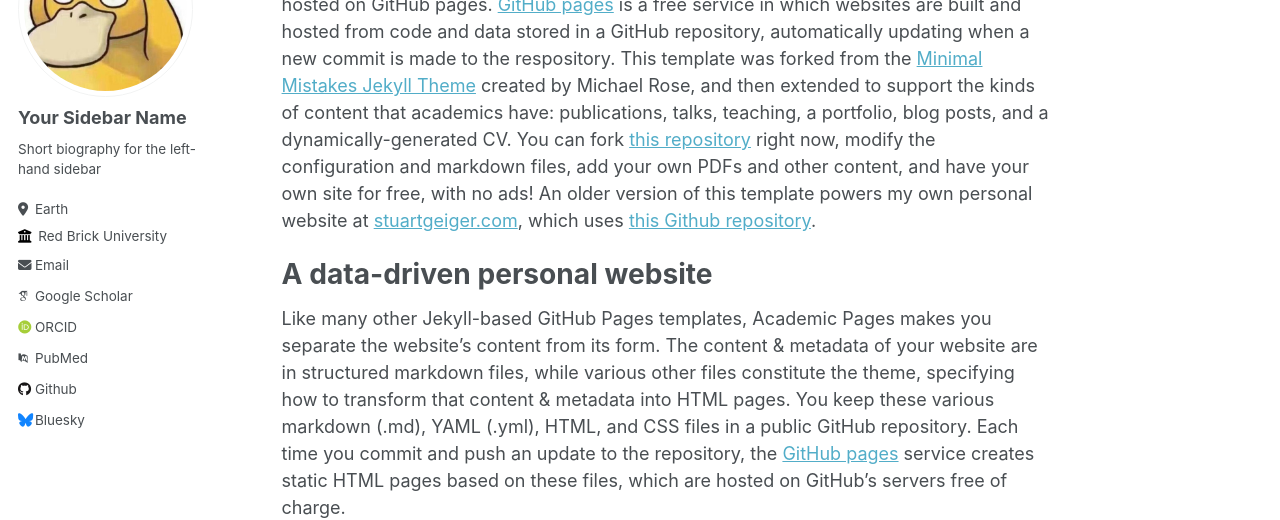
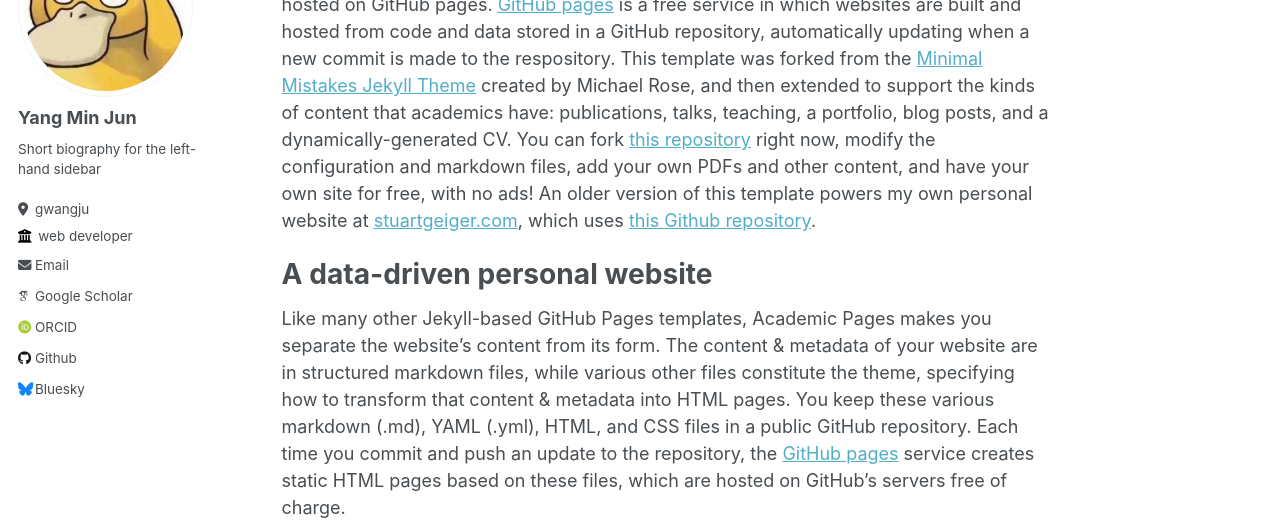
Before and after one commit to gwangminjun/goramin, a Jekyll site: the page built from _pages/about.md, in a window 1280 px wide. Shown: the part 184-704 px from the top of the page. Built offline with Jekyll 4.4.1, drawn with Linux system fonts in a browser that asks for light colours; some web fonts are replaced.

Commit message:
:lipstick: 1. _config.yml : Biographic , github , bluesky 변경

```diff
--- a/_config.yml
+++ b/_config.yml
@@ -22,13 +22,13 @@ repository               : "gwangminjun/goramin"
 author:
   # Biographic information
   avatar           : "profile.png"
-  name             : "Your Sidebar Name"
+  name             : "Yang Min Jun"
   pronouns         : # example: "she/her"
   bio              : "Short biography for the left-hand sidebar"
-  location         : "Earth"
-  employer         : "Red Brick University"
+  location         : "gwangju"
+  employer         : "web developer"
   uri              : # URL
-  email            : "none@example.org"
+  email            : "gnb1215@naver.com"
 
   # Academic websites
   arxiv            : # URL - Update with the correct link to your profile
@@ -36,19 +36,19 @@ author:
   impactstory      : # URL
   orcid            : "http://orcid.org/yourorcidurl"
   semantic         : # URL
-  pubmed           : "https://www.ncbi.nlm.nih.gov/pubmed/?term=john+snow"
+  pubmed           : #
   researchgate     : # URL
 
   # Repositories and software development
   bitbucket        : # Username - Update with your username on the site
   codepen          : # Username
   dribbble         : # Username
-  github           : "https://github.com/gwangminjun/"
+  github           : "gwangminjun"
   kaggle           : # Username
   stackoverflow    : # User number or user number and name (i.e., use "1" or "1/jeff-atwood")
 
   # Social media
-  bluesky          : "bsky.app" # Replace this with you Bluesky username
+  bluesky          : "bsky.app/profile/goragora.bsky.social" # Replace this with you Bluesky username
   facebook         : # Username
   flickr           : # Username
   foursquare       : # Username
```
